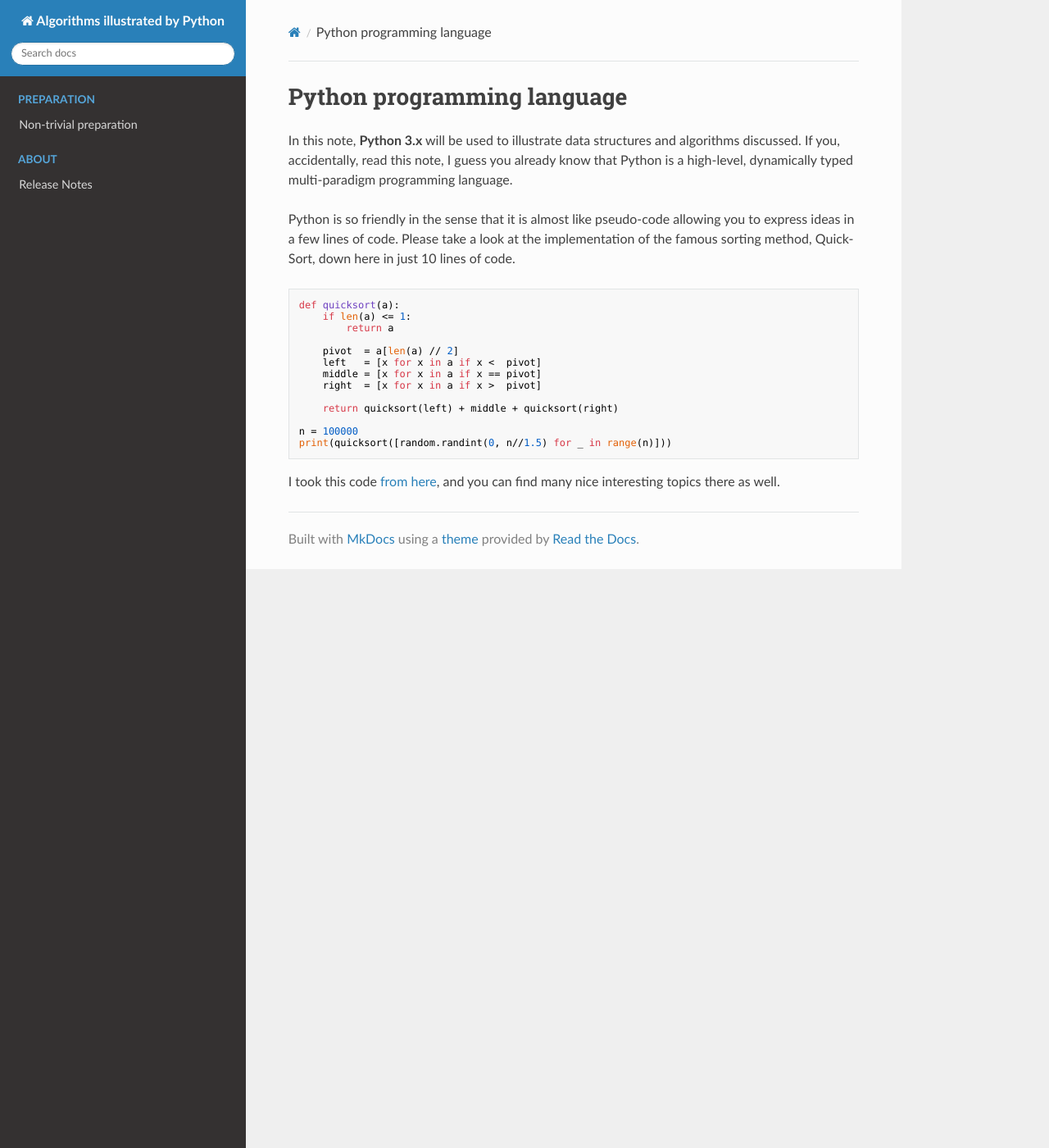
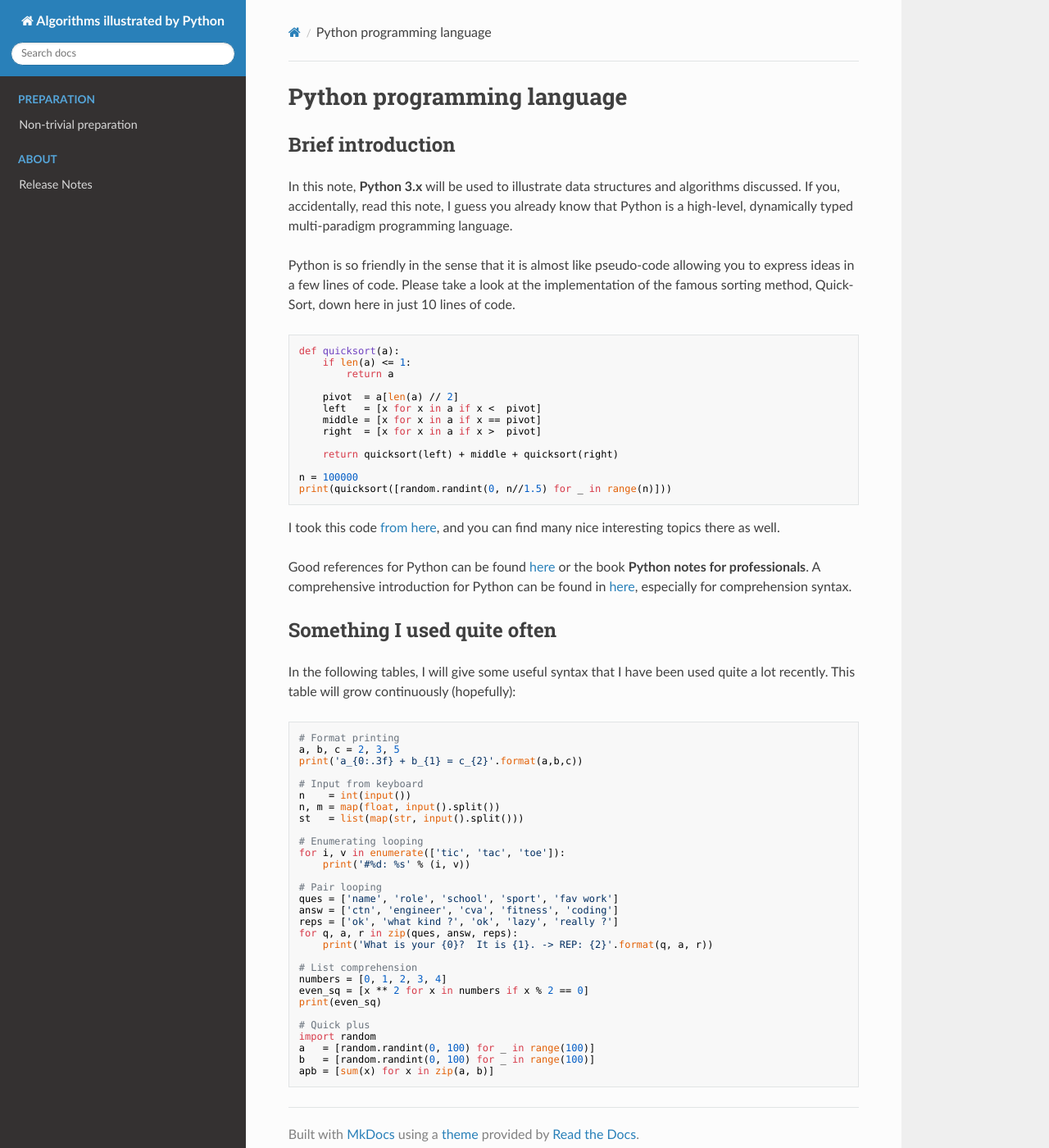
Before and after one commit to admiralrua/Algorithms-illustrated-by-Python, an MkDocs documentation site: the page built from docs/python-language.md, in a window 1280 px wide and 1400 px high. Shown: the whole window at 82% size. Built offline with MkDocs 1.6.1, drawn with Linux system fonts in a browser that asks for light colours; nearby versions of some CDN libraries; old or Windows-style settings are respelled for this version of MkDocs.

Commit message:
Update python-language.md

````diff
--- a/docs/python-language.md
+++ b/docs/python-language.md
@@ -4,6 +4,7 @@ description: 'Python is really convenient :)'
 
 # Python programming language
 
+## Brief introduction
 In this note, **Python 3.x** will be used to illustrate data structures and algorithms discussed. If you, accidentally, read this note, I guess you already know that Python is a high-level, dynamically typed multi-paradigm programming language.
 
 Python is so friendly in the sense that it is almost like pseudo-code allowing you to express ideas in a few lines of code. Please take a look at the implementation of the famous sorting method, Quick-Sort, down here in just 10 lines of code.
@@ -25,3 +26,42 @@ print(quicksort([random.randint(0, n//1.5) for _ in range(n)]))
 ```
 
 I took this code [from here](http://cs231n.github.io/python-numpy-tutorial/ "A really good brief of Python"), and you can find many nice interesting topics there as well.
+
+Good references for Python can be found [here](https://www.w3schools.com/python/ "w3schools") or the book **Python notes for professionals**. A comprehensive introduction for Python can be found in [here](https://docs.python.org/3.7/contents.html "Python official"), especially for comprehension syntax.
+
+
+## Something I used quite often
+In the following tables, I will give some useful syntax that I have been used quite a lot recently. This table will grow continuously (hopefully):
+
+```python
+# Format printing
+a, b, c = 2, 3, 5
+print('a_{0:.3f} + b_{1} = c_{2}'.format(a,b,c))
+
+# Input from keyboard
+n    = int(input())
+n, m = map(float, input().split())
+st   = list(map(str, input().split()))
+
+# Enumerating looping
+for i, v in enumerate(['tic', 'tac', 'toe']):
+    print('#%d: %s' % (i, v))
+
+# Pair looping
+ques = ['name', 'role', 'school', 'sport', 'fav work']
+answ = ['ctn', 'engineer', 'cva', 'fitness', 'coding']
+reps = ['ok', 'what kind ?', 'ok', 'lazy', 'really ?']
+for q, a, r in zip(ques, answ, reps):
+    print('What is your {0}?  It is {1}. -> REP: {2}'.format(q, a, r))
+
+# List comprehension
+numbers = [0, 1, 2, 3, 4]
+even_sq = [x ** 2 for x in numbers if x % 2 == 0]
+print(even_sq)
+
+# Quick plus
+import random
+a   = [random.randint(0, 100) for _ in range(100)]
+b   = [random.randint(0, 100) for _ in range(100)]
+apb = [sum(x) for x in zip(a, b)]
+```
````
